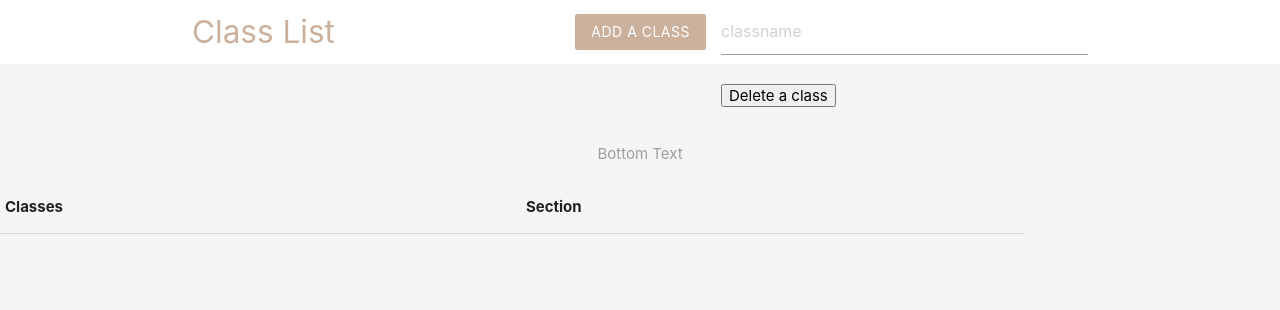
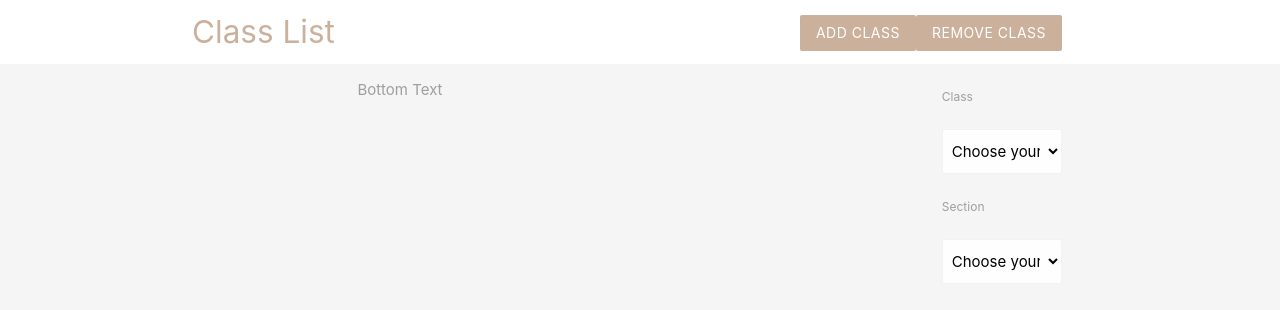
Before and after one commit to paolo-ortiz/CS122-Project, a PHP site: page / in a window 1280 px wide. Shown: the top 310 px of the page. Run offline with PHP 8.4, Linux system fonts and the light colour scheme; lists and menus that the app fills with data are empty.

Commit message:
Updated Input-Screen-2, and fixed Output-Screen-1
Input Screen 2 Remove a Class button will redirect to remove_class.php containing class name and section name of the removed class. remove_class.php is the Output-Screen-1

```diff
--- a/index.php
+++ b/index.php
@@ -1,14 +1,12 @@
 <?php
-
-
 ?>
-
 <!DOCTYPE html>
 <html>
 
 	<?php include("templates/Input2 header.php") ?>
+	<?php include("templates/Input2 footer.php") ?>
 
-	<?php include("templates/Input2 footer.php") ?>
+
 
 </body>
 </html>
--- a/templates/Input2 header.php
+++ b/templates/Input2 header.php
@@ -3,40 +3,56 @@
 	<link rel="stylesheet" href="https://cdnjs.cloudflare.com/ajax/libs/materialize/1.0.0/css/materialize.min.css">
 
 	<style type="text/css">
-	 	.brand{
+		.brand {
 			background: #cbb09c !important;
 		}
-	 	.brand-text{
+
+		.brand-text {
 			color: #cbb09c !important;
 		}
 	</style>
 </head>
+<body>
 
-<body>
-	<body class="grey lighten-4"> <!--BACKGROUND-->
+	<body class="grey lighten-4">
+		<!--BACKGROUND-->
 		<nav class="white z-depth-0">
 			<div class="container">
 				<a href="#" class="brand-logo brand-text">Class List</a>
 				<ul id="nav-mobile" class="right hide-on-small-and-down">
-
 					<!--ADD BUTTON-->
-					<li><a href="#" class="btn brand z-depth-0">Add a Class</a></li>
-
+					<li>
+						<form action=add_class.php method=POST>
+							<button class="btn brand z-depth-0" type="submit" name="action">Add Class
+							</button>
+						</form>
 						<!--ADD BUTTON-->
 					<li>
 						<form action=remove_class.php method=POST>
-							<input type=text placeholder=classname>
-						<input type=hidden>
-						<button name="Remove a class" type=submit>Delete a class</button>
+							<!-- <input type=text placeholder="Class" name= className> -->
+							<button class="btn brand z-depth-0" type="submit" name="action">Remove Class
+							</button>
+							<div class="container" style="text-align:left">
+								<label>Class</label>
+								<select name=className class="browser-default">
+									<option value="" disabled selected>Choose your option</option>
+									<option name="className" value=Science>Science</option>
+									<option name="className" value=Math>Mathematics</option>
+									<option name="className" value=PE>Physical Education</option>
+									<option name="className" value=English>English</option>
+								</select>
+								<label>Section</label>
+								<select name=secName class="browser-default">
+									<option value="secName" disabled selected>Choose your option</option>
+									<option value=A name="secName">A</option>
+									<option value=B name="secName">B</option>
+									<option value=C name="secName">C</option>
+									<option value=D name="secName">D</option>
+								</select>
+							</div>
 						</form>
-					<!-- <li><a href="#" class="btn brand z-depth-0">Remove a Class</a></li> -->
-
 				</ul>
 			</div>
 		</nav>
-		<table class = "grey lighten-4">
-			 <table style= "width:80%">
-				<tr>
-					<th>Classes</th>
-					<th>Section</th>
-				</tr>
+
+	</body>
```
Also changed, not shown: Output1.html (deleted, +0 -27 lines), templates/input1.html (added, +34 -0 lines), templates/remove_class.php (added, +38 -0 lines), templates/add_class.php (added), 1 other file. Lines whose indentation alone changed are shown as unchanged.
